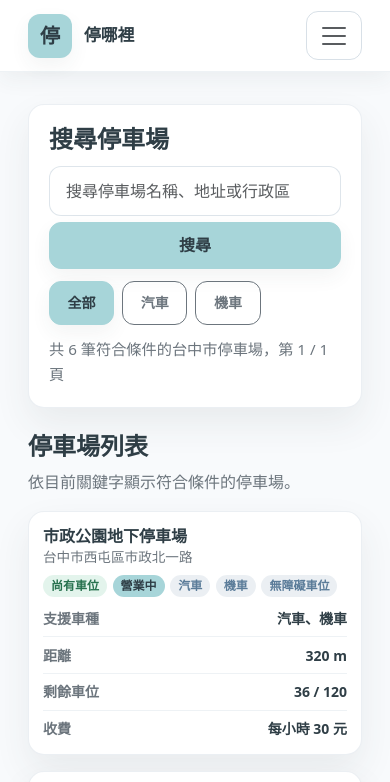
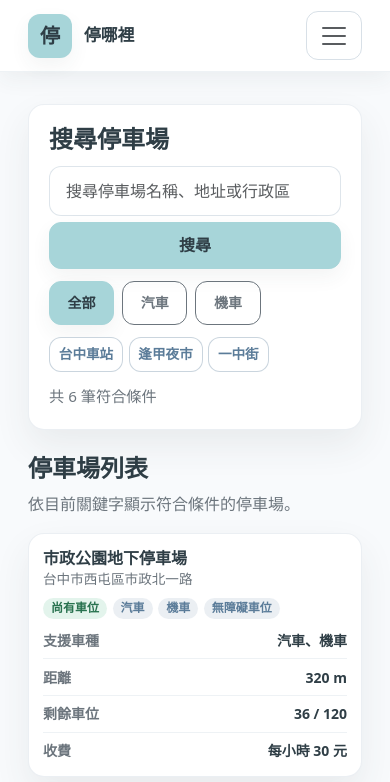
Before and after one commit to anny880811-tech/park-tw, a React (Vite) app: page /parking in a window 390 px wide. Shown: the top 782 px of the page. Built offline with nearby package versions, Linux system fonts and the light colour scheme.

Commit message:
Fix parking page mobile layout and controls

```diff
--- a/src/components/parking/ParkingInfoCard.jsx
+++ b/src/components/parking/ParkingInfoCard.jsx
@@ -16,7 +16,6 @@ const ParkingInfoCard = ({ item }) => {
     totalSpaces,
     availableSpaces,
     price,
-    isOpen,
     vehicleTypes = [],
     availableSpacesByVehicleType = {},
     features = [],
@@ -25,7 +24,6 @@ const ParkingInfoCard = ({ item }) => {
   } = item
   const hasAvailableSpaces = Number.isFinite(availableSpaces)
   const hasSpaces = hasAvailableSpaces && availableSpaces > 0
-  const hasOpenStatus = typeof isOpen === 'boolean'
   const hasCoordinates = Number.isFinite(latitude) && Number.isFinite(longitude)
   const isStreetParking = type === PARKING_TYPES.STREET || Boolean(road)
   const locationText = address || road
@@ -34,7 +32,6 @@ const ParkingInfoCard = ({ item }) => {
     : isStreetParking
       ? '僅提供收費路段，無即時格位'
       : '未提供即時資訊'
-  const openStatus = isOpen === false ? '未營業' : '營業中'
   const distanceText = displayDistance || (
     Number.isFinite(distance) ? formatDistance(distance) : ''
   )
@@ -56,11 +53,6 @@ const ParkingInfoCard = ({ item }) => {
         {hasAvailableSpaces && (
           <Badge variant={hasSpaces ? 'success' : 'danger'}>
             {hasSpaces ? '尚有車位' : '已滿'}
-          </Badge>
-        )}
-        {hasOpenStatus && (
-          <Badge variant={isOpen === false ? 'secondary' : 'primary'}>
-            {openStatus}
           </Badge>
         )}
         {features.map((feature) => (
--- a/src/pages/ParkingPage.jsx
+++ b/src/pages/ParkingPage.jsx
@@ -7,6 +7,7 @@ import Card from '../components/ui/Card.jsx'
 import Pagination from '../components/ui/Pagination.jsx'
 import SearchBar from '../components/ui/SearchBar.jsx'
 import { searchParkingLots } from '../services/parkingService.js'
+import { TEST_LANDMARKS } from '../constants/testLandmarks.js'
 import { VEHICLE_FILTERS } from '../constants/vehicleTypes.js'
 
 const PARKING_SEARCH_CITY = 'Taichung'
@@ -101,6 +102,10 @@ const ParkingPage = () => {
     setSelectedVehicleType(vehicleType)
     setCurrentPage(1)
   }
+  const handleSelectLandmark = (landmark) => {
+    setKeyword(landmark.name)
+    setCurrentPage(1)
+  }
 
   return (
     <div className="parking-page">
@@ -132,10 +137,20 @@ const ParkingPage = () => {
               onChange={handleVehicleTypeChange}
               value={selectedVehicleType}
             />
+            <div className="parking-landmark-shortcuts d-flex flex-wrap gap-2">
+              {TEST_LANDMARKS.map((landmark) => (
+                <Button
+                  key={landmark.id}
+                  onClick={() => handleSelectLandmark(landmark)}
+                  variant={keyword === landmark.name ? 'secondary' : 'outline'}
+                >
+                  {landmark.name}
+                </Button>
+              ))}
+            </div>
             <div className="parking-search-panel__meta">
               <span>
-                共 {filteredParkingLots.length} 筆符合條件的台中市停車場
-                {hasResults ? `，第 ${safeCurrentPage} / ${totalPages} 頁` : ''}
+                共 {filteredParkingLots.length} 筆符合條件
               </span>
               {keyword && (
                 <Button
--- a/src/styles/theme.scss
+++ b/src/styles/theme.scss
@@ -216,15 +216,24 @@ small,
 }
 
 .search-bar {
+  min-width: 0;
+  max-width: 100%;
   width: 100%;
 }
 
 .search-bar .ui-input {
   flex: 1 1 16rem;
+  max-width: 100%;
+}
+
+.search-bar .form-control {
+  min-width: 0;
+  max-width: 100%;
 }
 
 .search-bar__button {
   flex: 0 0 auto;
+  max-width: 100%;
 }
 
 .app-preview {
@@ -660,6 +669,7 @@ small,
 }
 
 .parking-page {
+  max-width: 100%;
   padding-bottom: 4rem;
 }
 
@@ -685,7 +695,17 @@ small,
 .parking-page__content {
   display: grid;
   gap: 1.5rem;
+  min-width: 0;
   padding-top: 2rem;
+}
+
+.parking-search-panel,
+.parking-search-panel .card-body,
+.parking-search-panel .ui-card__content,
+.parking-search-panel__content,
+.parking-results {
+  max-width: 100%;
+  min-width: 0;
 }
 
 .parking-search-panel__content {
@@ -698,6 +718,7 @@ small,
   align-items: center;
   justify-content: space-between;
   gap: 0.75rem;
+  min-width: 0;
 }
 
 .parking-search-panel__heading .btn {
@@ -744,6 +765,10 @@ small,
   display: grid;
   grid-template-columns: minmax(0, 1fr);
   gap: 1.5rem;
+  min-width: 0;
+}
+
+.parking-results__grid > * {
   min-width: 0;
 }
 
```
